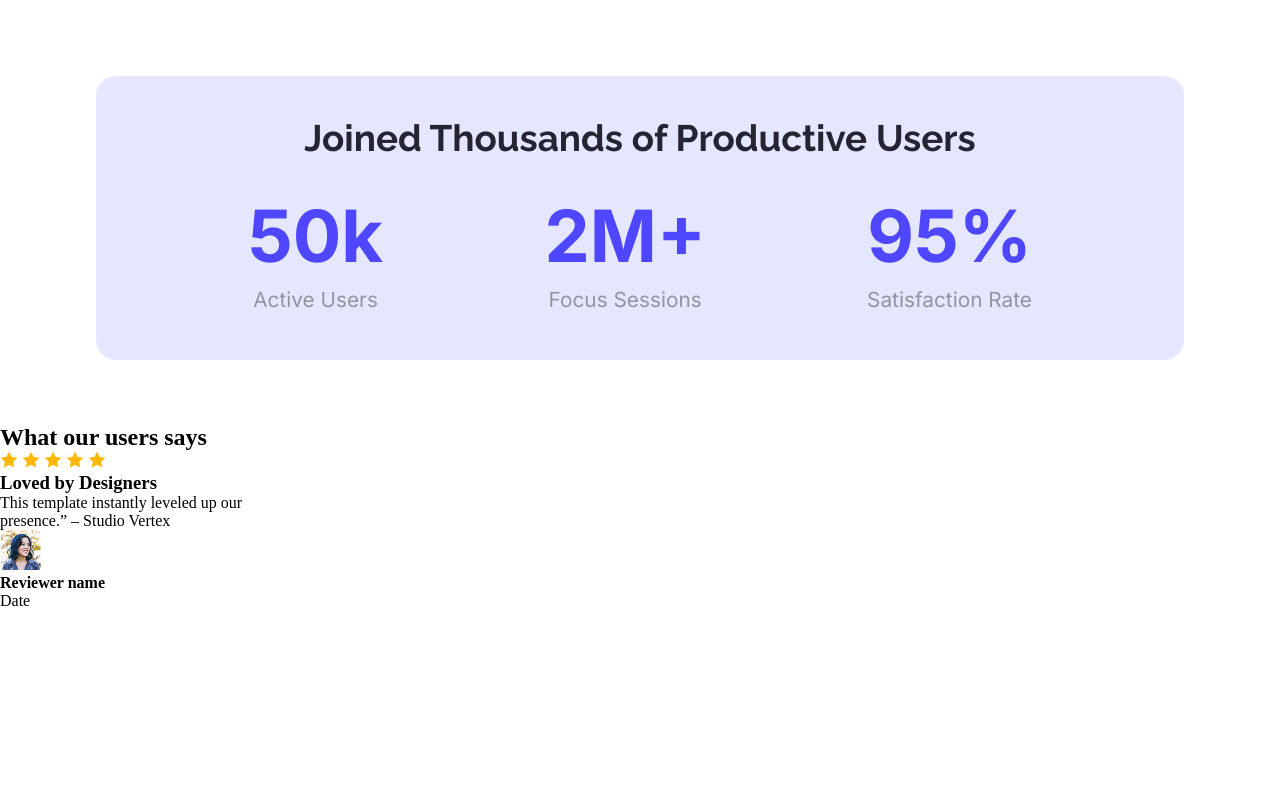
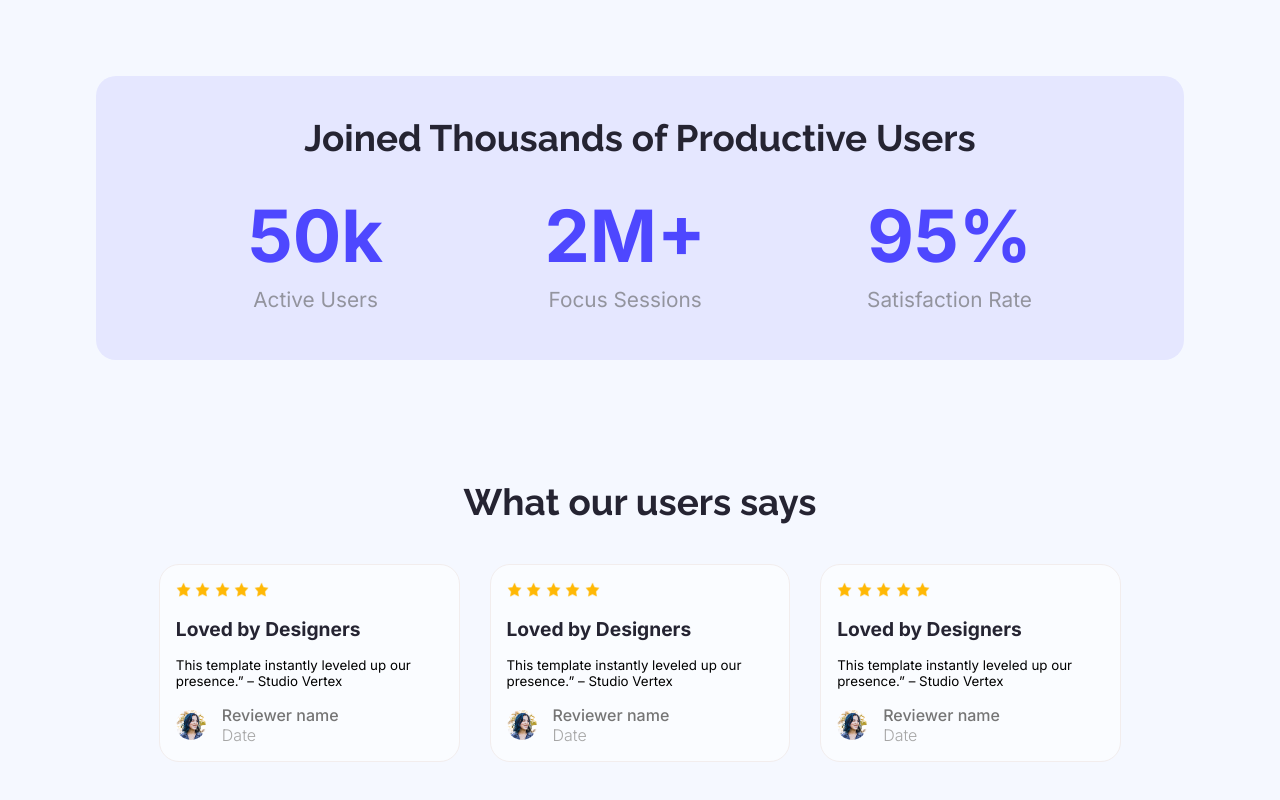
Before and after one commit to Thesachindey/PHero-B12A01, a plain HTML site: page index.html in a window 1280 px wide. Shown: the part 1200-2000 px from the top of the page. Before the commit the page ends 1810 px from the top, so only its background shows below. Drawn offline with Linux system fonts and the light colour scheme.

Commit message:
added section -3 html code and css style

```diff
--- a/index.html
+++ b/index.html
@@ -92,15 +92,67 @@
             <div class="s3-sub-con">
 
                 <div class="s3-con ">
-                    <span class="star-con">
-                        <img src="/Assets/icon-star.png" alt="star-con">
-                        <img src="/Assets/icon-star.png" alt="star-con">
-                        <img src="/Assets/icon-star.png" alt="star-con">
-                        <img src="/Assets/icon-star.png" alt="star-con">
-                        <img src="/Assets/icon-star.png" alt="star-con">
+                      <span class="star-con">
+                        <img  class="star" src="/Assets/icon-star.png" alt="star-con">
+                        <img class="star" src="/Assets/icon-star.png" alt="star-con">
+                        <img class="star" src="/Assets/icon-star.png" alt="star-con">
+                        <img class="star" src="/Assets/icon-star.png" alt="star-con">
+                        <img class="star" src="/Assets/icon-star.png" alt="star-con">
                     </span>
                     <h3>Loved by Designers</h3>
-                    <span>
+                    <span class="s3-img-revew-text">
+                        <p>This template instantly leveled up our </p>
+                        <p>presence.” – Studio Vertex</p>
+
+                    </span>
+
+                    <div class="s3-img-revew">
+                        <img src="/Assets/avatar.png" alt="avatar">
+
+                        <div class="s3-img-revew-sub">
+                            <h4>Reviewer name</h4>
+                            <p>Date</p>
+                        </div>
+                    </div>
+
+                </div>
+
+                <div class="s3-con ">
+                      <span class="star-con">
+                        <img  class="star" src="/Assets/icon-star.png" alt="star-con">
+                        <img class="star" src="/Assets/icon-star.png" alt="star-con">
+                        <img class="star" src="/Assets/icon-star.png" alt="star-con">
+                        <img class="star" src="/Assets/icon-star.png" alt="star-con">
+                        <img class="star" src="/Assets/icon-star.png" alt="star-con">
+                    </span>
+                    <h3>Loved by Designers</h3>
+                    <span class="s3-img-revew-text">
+                        <p>This template instantly leveled up our </p>
+                        <p>presence.” – Studio Vertex</p>
+
+                    </span>
+
+                    <div class="s3-img-revew">
+                        <img src="/Assets/avatar.png" alt="avatar">
+
+                        <div class="s3-img-revew-sub">
+                            <h4>Reviewer name</h4>
+                            <p>Date</p>
+                        </div>
+                    </div>
+
+                </div>
+
+                <div class="s3-con ">
+                    <span class="star-con">
+                        <img  class="star" src="/Assets/icon-star.png" alt="star-con">
+                        <img class="star" src="/Assets/icon-star.png" alt="star-con">
+                        <img class="star" src="/Assets/icon-star.png" alt="star-con">
+                        <img class="star" src="/Assets/icon-star.png" alt="star-con">
+                        <img class="star" src="/Assets/icon-star.png" alt="star-con">
+                    </span>
+                    <h3>Loved by Designers</h3>
+                    <span class="s3-img-revew-text">
                         <p>This template instantly leveled up our </p>
                         <p>presence.” – Studio Vertex</p>
 
--- a/style.css
+++ b/style.css
@@ -2,9 +2,12 @@
     margin: 0;
     padding: 0;
     box-sizing: border-box;
+
 }
 
-
+body{
+       background-color: #f5f8ff;
+}
 
 /* shared style */
 .primary-btn {
@@ -24,7 +27,7 @@
 
 
 .logo-font {
-   font-family: "Inter", sans-serif;
+    font-family: "Inter", sans-serif;
 }
 
 /* nav style */
@@ -132,7 +135,7 @@ nav {
     align-items: center;
     gap: .5rem;
     padding: 1.5rem;
-    background-color:#e5e7ff;
+    background-color: #e5e7ff;
     border-radius: 20px;
 }
 
@@ -150,7 +153,7 @@ nav {
     align-items: center;
     justify-content: center;
     gap: .5rem;
-   font-family: "Inter", sans-serif;
+    font-family: "Inter", sans-serif;
 }
 
 .s2-con h1 {
@@ -164,7 +167,8 @@ nav {
     color: #93949e;
     font-size: 1.3rem;
 }
-.s2-sub-con{
+
+.s2-sub-con {
     height: 80%;
     width: 80%;
     display: flex;
@@ -173,3 +177,105 @@ nav {
     align-items: center;
     padding: 1.5rem;
 }
+
+/* section 3 style  */
+.section-3 {
+    padding: 1rem 3rem;
+    margin: 3rem 3rem;
+    text-align: center;
+}
+
+.s3-main-con {
+    display: flex;
+    flex-direction: column;
+    justify-content: space-between;
+    align-items: center;
+    gap: 1rem;
+    padding: 1.5rem;
+    border-radius: 20px;
+}
+
+.s3-main-con h2 {
+    font-size: 2.3rem;
+    color: #252432;
+    font-family: "Raleway", sans-serif;
+    font-weight: bold;
+    margin-top: 1rem;
+}
+
+.s3-con {
+    background-color: #fafcff;
+    padding: 1rem;
+    padding-right: 3rem;
+
+    border-radius: 20px;
+    border: #f2eded 1px solid;
+    gap: 1rem;
+    display: flex;
+    flex-direction: column;
+    align-items: self-start;
+    justify-content: center;
+    font-family: "Inter", sans-serif;
+}
+
+.star-con .star {
+    width: 15px;
+    height: 15px;
+}
+
+.s3-con h3 {
+    font-size: 1.2rem;
+    color: #252432;
+    font-weight: 700;
+}
+.s3-img-revew-text {
+    font-size: smaller;
+    display: flex;
+    flex-direction: column;
+    align-items: self-start;
+    justify-content: center;
+}
+
+.s3-img-revew {
+    display: flex;
+    flex-direction: row;
+    align-items: center;
+    justify-content: center;
+    gap: 1rem;
+}
+
+.s3-img-revew img {
+    border-radius: 50%;
+    width: 30px;
+    height: 30px;
+}
+
+.s3-img-revew-sub{
+    display: flex;
+    flex-direction: column;
+    align-items: self-start;
+    justify-content: center;
+
+}
+
+.s3-img-revew-sub h4 {
+    font-size: 1rem;
+    color: #757575;
+    font-weight: 500;
+}
+
+.s3-img-revew-sub p {
+    font-size: 1rem;
+    color: #a6a6a6;
+   font-weight: 300;
+}
+
+.s3-sub-con {
+    height: 100%;
+    width: 100%;
+    display: flex;
+    flex-direction: row;
+    justify-content: space-around;
+    align-items: center;
+    padding: 1.5rem;
+}
```
